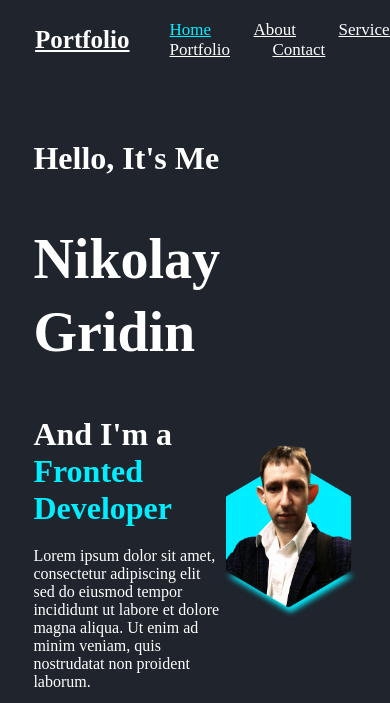
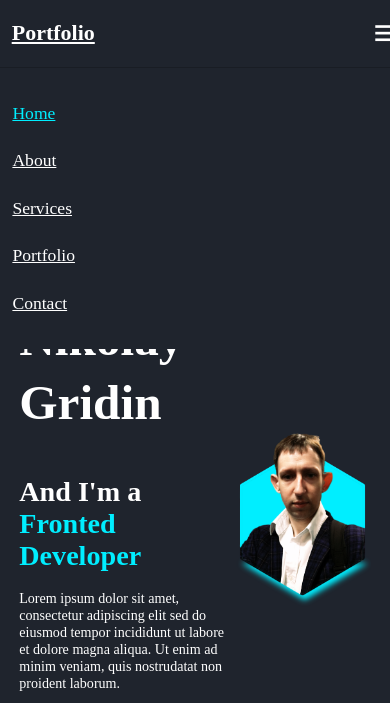
Before and after one commit to TonyStark817/Complete-Responsive-Portfolio-Website, a plain HTML site: page index.html in a window 390 px wide. Shown: the top 703 px of the page. Drawn offline with nearby package versions, Linux system fonts and the light colour scheme.

Commit message:
Завершил секцию sticky navbar в script.js , добавил BREAKPOINTS в style.css

```diff
--- a/css/style.css
+++ b/css/style.css
@@ -41,6 +41,10 @@ section {
     justify-content: space-between;
     align-items: center;
     z-index: 100;
+}
+
+.header .sticky {
+    border-bottom: .1rem solid rgba(0, 0, 0, .2);
 }
 
 .logo {
@@ -360,3 +364,49 @@ span {
     font-size: 2.4rem;
     color: var(--second-bg-color);
 }
+
+
+/*BREAKPOINTS*/
+@media (max-width: 1200px) {
+    html {
+        font-size: 55%;
+    }
+}
+
+@media (max-width: 991px) {
+    .header {
+        padding: 2rem 3%;
+    }
+
+    section {
+        padding: 10rem 3% 2rem;
+    }
+
+    .footer {
+        padding: 2rem 3%;
+    }
+}
+
+@media (max-width: 768px) {
+    #menu-icon {
+        display: block;
+    }
+
+    .navbar {
+        position: absolute;
+        top: 100%;
+        left: 0;
+        width: 100%;
+        padding: 1rem 3%;
+        background: var(--bg-color);
+        border-top: .1rem solid rgba(0, 0, 0, .2);
+        border-shadow: 0 .5rem 1rem rgba(0, 0, 0, .2);
+    }
+
+    .navbar a {
+        display: block;
+        font-size: 2rem;
+        margin: 3rem 0;
+
+    }
+}
--- a/js/script.js
+++ b/js/script.js
@@ -1,3 +1,6 @@
+/*==================== toggle icon navbar ===================*/
+
+
 /*==================== scroll section active link ===================*/
 let section = document.querySelectorAll('section');
 let navLinks = document.querySelectorAll('header nav a');
@@ -19,4 +22,7 @@ window.onscroll = () => {
         }
     });
     /*==================== sticky navbar ===================*/
+    let header = document.querySelector('header');
+
+    header.classList.toggle('sticky', window.scrollY > 100)
 };
```
